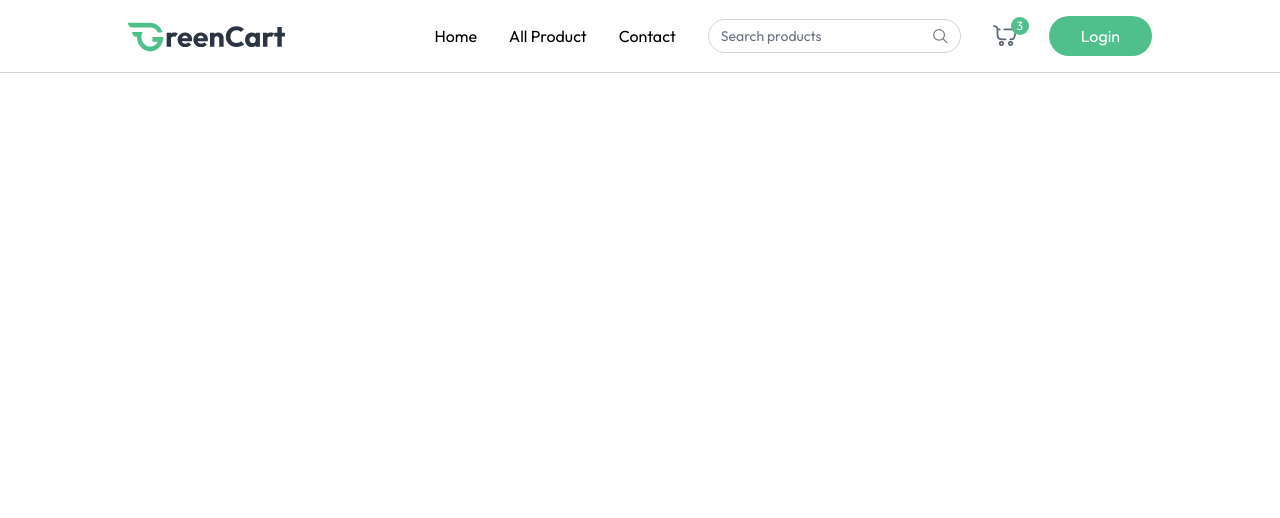
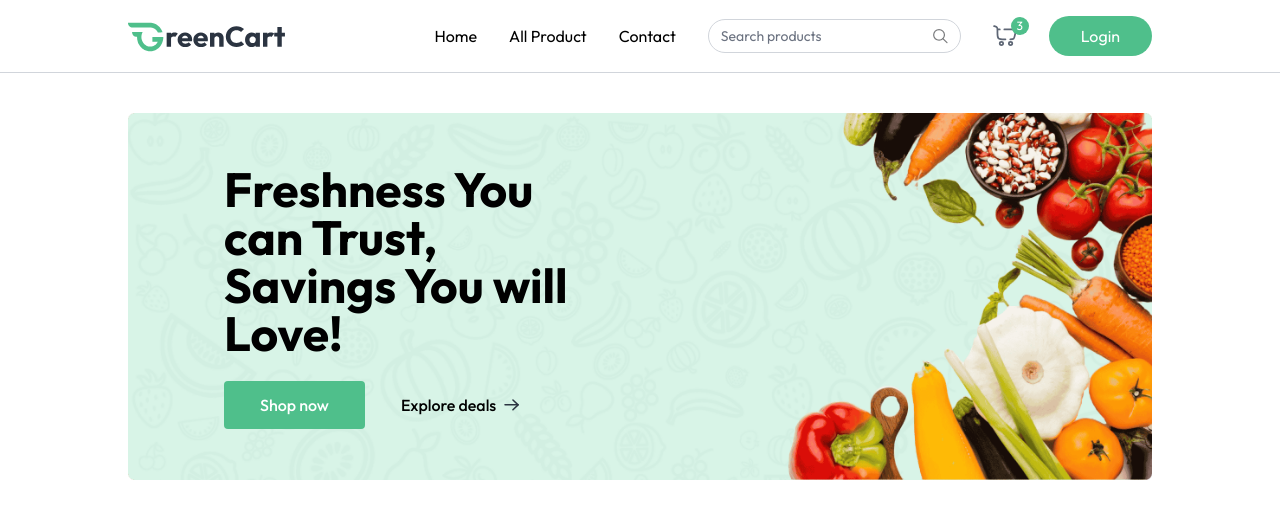
Before and after one commit to Navneeth-7989/greencart-mern, a React (Vite) app in the folder client/: page / in a window 1280 px wide. Shown: the top 518 px of the page. Built offline with nearby package versions, Linux system fonts and the light colour scheme.

Commit message:
feat: complete main banner

```diff
--- a/client/src/App.jsx
+++ b/client/src/App.jsx
@@ -1,11 +1,21 @@
 import React from 'react'
 import Navbar from './components/Navbar'
+import { Routes, Route, useLocation } from 'react-router-dom'
+import Home from './pages/Home'
 
 const App = () => {
+
+  const isSellerPath = useLocation().pathname.includes("seller");
   return (
     <div>
-      <Navbar/>
+     {isSellerPath ? null :  <Navbar />}
+      <div className={`${isSellerPath ? "" : "px-6 md:px-16 lg:px-24 xl:px-32"}`}>
+        <Routes>
+          <Route path='/' element={<Home/>}/>
+        </Routes>
+      </div>
     </div>
+
   )
 }
 
--- /dev/null
+++ b/client/src/components/MainBanner.jsx
@@ -0,0 +1,30 @@
+import React from 'react'
+import { assets } from '../assets/assets'
+import { Link } from 'react-router-dom'
+
+const MainBanner = () => {
+  return (
+    <div className='relative'>
+      <img src={assets.main_banner_bg} alt="banner" className='w-full hidden md:block' />
+      <img src={assets.main_banner_bg_sm} alt="mobile banner" className='w-full md:hidden' />
+      <div className='absolute inset-0 flex flex-col items-center md:items-start justify-end md:justify-center pb-24 md:pb-0 px-4 md:pl-18 lg:pl-24'>
+        <h1 className='text-3xl md:text-4xl lg:text-5xl font-bold text-center md:text-left max-w-72 md:max-w-80 lg:max-w-96 leading-tight'>Freshness You can Trust, Savings You will Love!</h1>
+
+      <div className='flex items-center mt-6 font-medium'>
+        <Link to={'/products'} className='group flex items-center gap-2 px-7 md:px-9 py-3 bg-primary
+        hover:bg-primary-dull transition rounded text-white cursor-pointer'>
+            Shop now
+        <img className='md:hidden transition group-focus:translate-x-1' src={assets.white_arrow_icon} alt="arrow" />
+        </Link>
+
+        <Link to={'/products'} className='group hidden md:flex items-center gap-2 px-9 py-3 cursor-pointer'>
+            Explore deals
+        <img className='transition group-hover:translate-x-1' src={assets.black_arrow_icon} alt="arrow" />
+        </Link>
+      </div>
+      </div>
+    </div>
+  )
+}
+
+export default MainBanner
--- /dev/null
+++ b/client/src/pages/Home.jsx
@@ -0,0 +1,12 @@
+import React from 'react'
+import MainBanner from '../components/MainBanner'
+
+const Home = () => {
+  return (
+    <div className='mt-10'>
+      <MainBanner/>
+    </div>
+  )
+}
+
+export default Home
```
